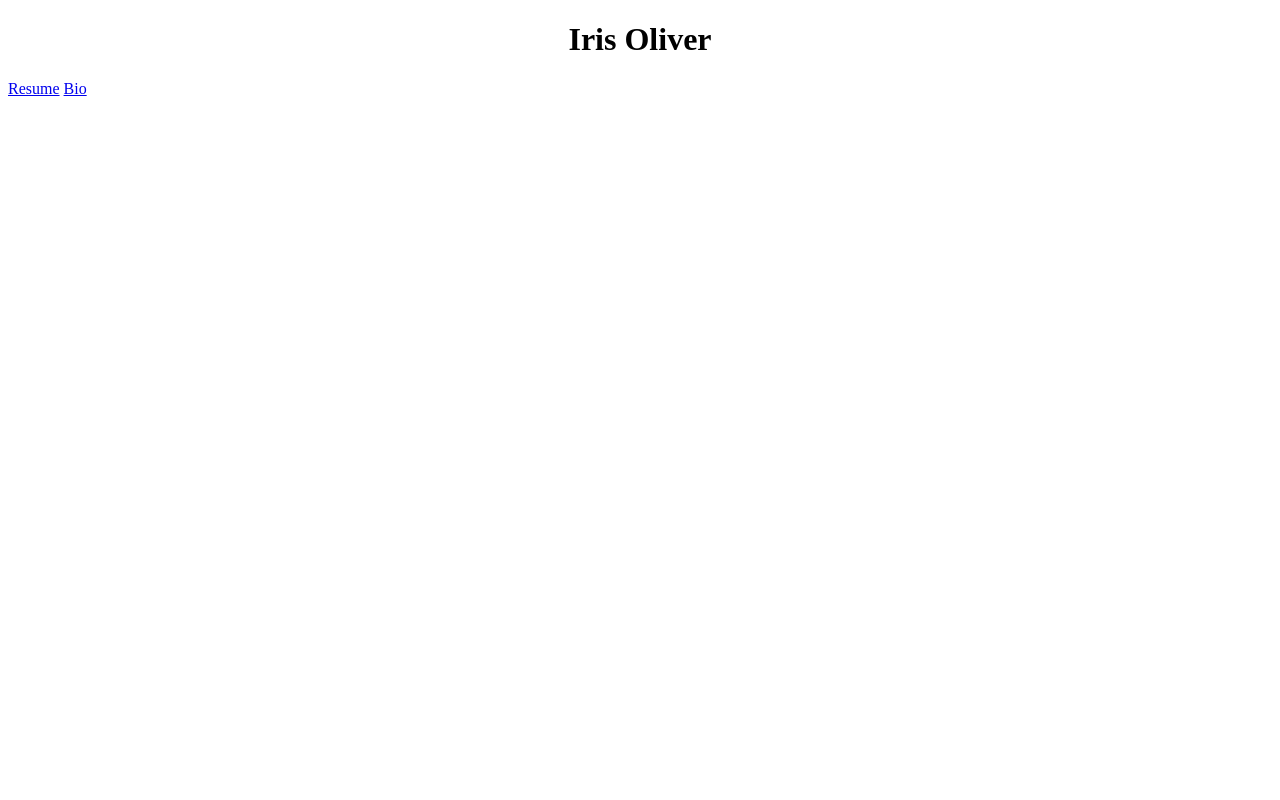
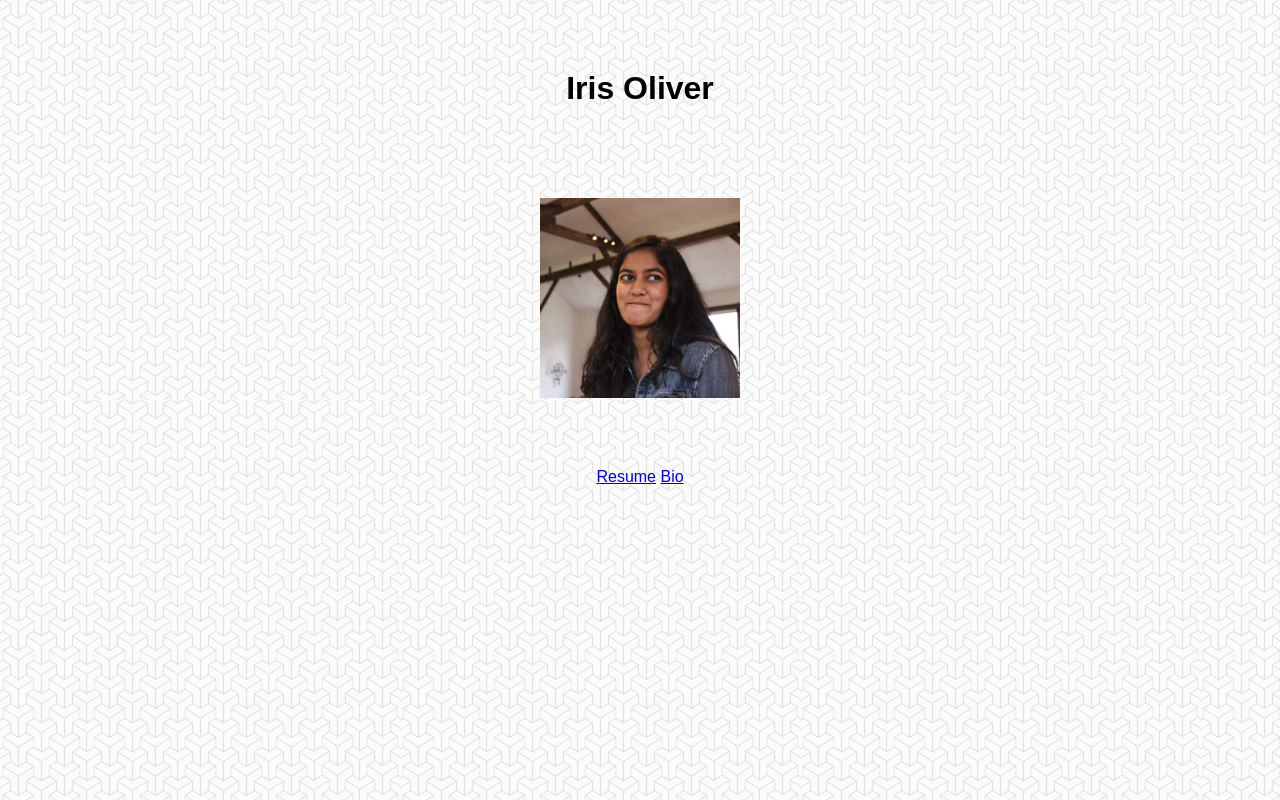
Before and after one commit to iolive01/iolive01.github.io, a plain HTML site: page index.html in a window 1280 px wide. Drawn offline with Linux system fonts and the light colour scheme.

Commit message:
updated and formatted index.html

```diff
--- /dev/null
+++ b/css/index-style.css
@@ -0,0 +1,30 @@
+.page {
+	margin: 70px;
+}
+
+body {
+	background-image: url(bio-background.jpg);
+}
+
+img {
+	max-height: 200px;
+	display: block;
+	margin: auto;
+	padding-bottom: 70px;
+	padding-top: 70px;
+}
+
+h1 {
+	text-align: center;
+	font-family: Arial;
+}
+
+a {
+	font-family: Arial;
+	text-align: center;
+}
+
+.links {
+	font-family: Arial;
+	text-align: center;
+}
--- a/index.html
+++ b/index.html
@@ -2,11 +2,18 @@
 <!DOCTYPE html>
 <html>
 <head>
+	<link rel="stylesheet" type="text/css" href="css/index-style.css">
 	<title>Iris Oliver</title>
-	<h1 align="center">Iris Oliver</h1>
 </head>
 <body>
-<a href="resume.html">Resume</a>
-<a href="bio.html">Bio</a>
+	<div class="page">
+		<h1>Iris Oliver</h1>
+		<img src="css/iris.jpg">
+
+		<div class="links">
+			<a href="resume.html">Resume</a>
+			<a href="bio.html">Bio</a>
+		</div>
+	</div>
 </body>
 </html>
```
Also changed, not shown: bio.html (indentation only), resume.html (indentation only).
